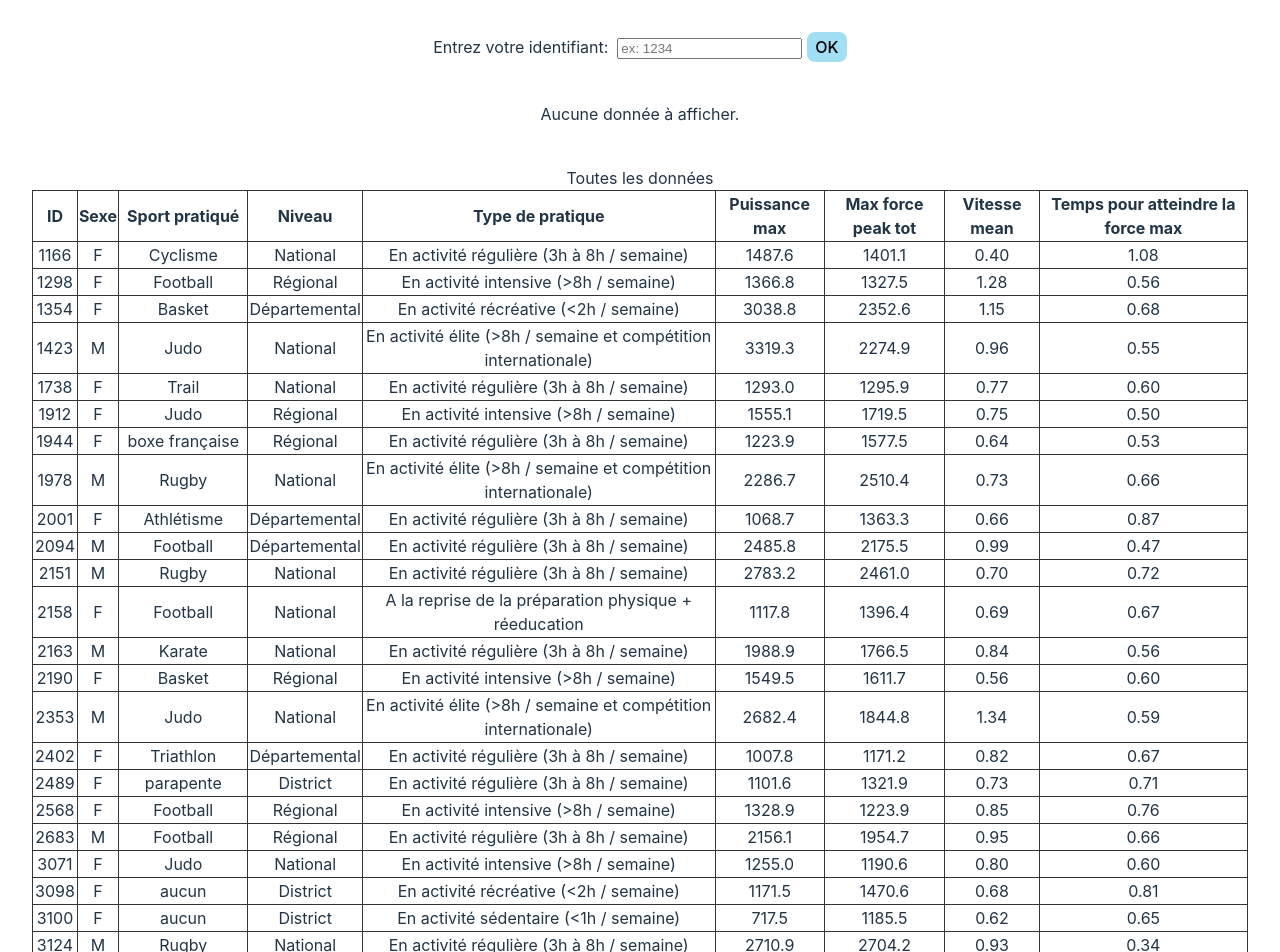
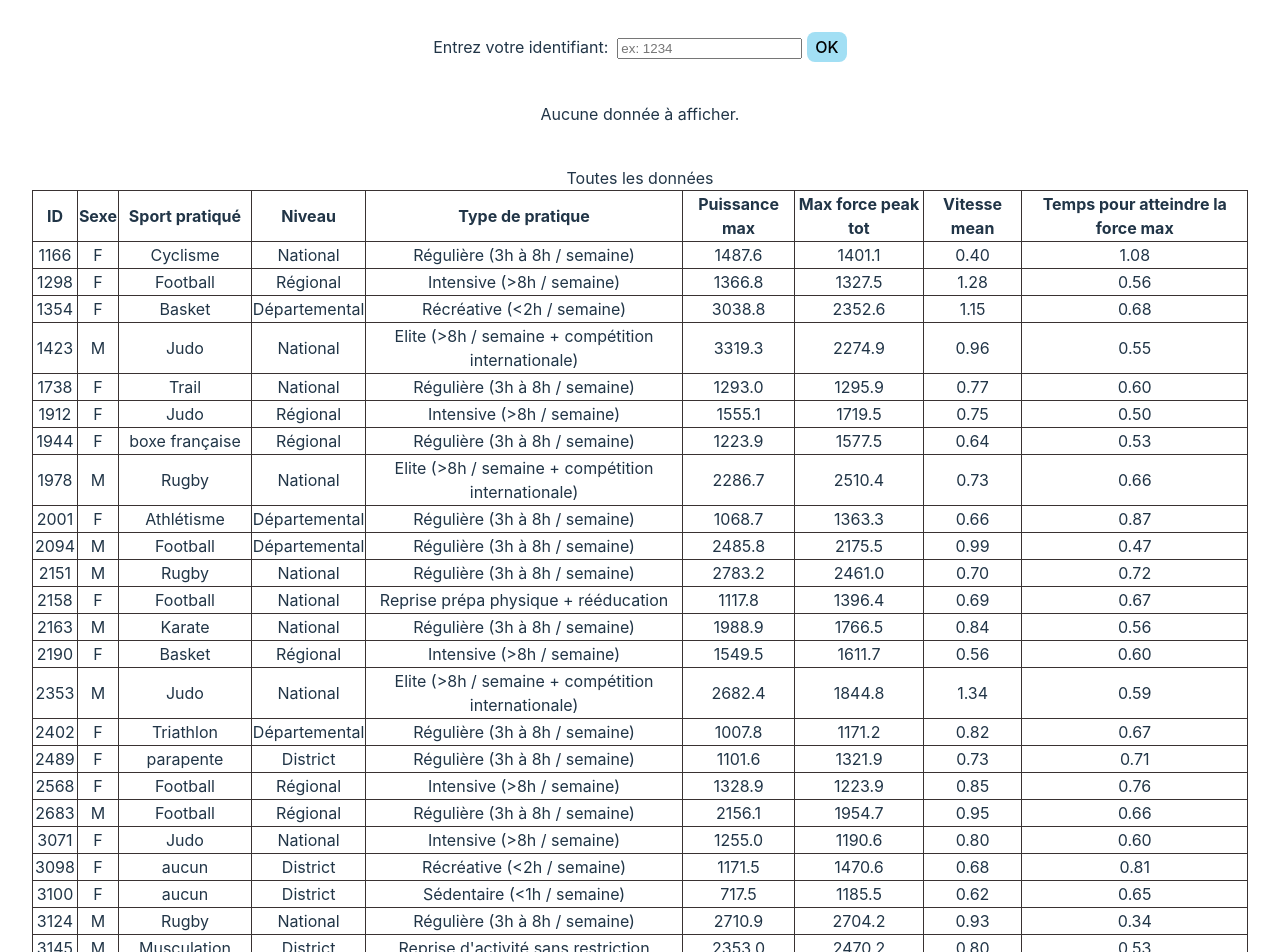
Before and after one commit to celiaribard/site-staps, a React (Vite) app in the folder site_staps/: page / in a window 1280 px wide. Shown: the top 952 px of the page. Built offline with nearby package versions, Linux system fonts and the light colour scheme.

Commit message:
correction tri valeurs numériques + type pratique

```diff
--- a/site_staps/src/TraitementDonnees.js
+++ b/site_staps/src/TraitementDonnees.js
@@ -12,6 +12,26 @@ const colonnesRenommees = {
     max_vitesse_mean: 'Vitesse mean',
     max_force_peak_tot: 'Max force peak tot'
 };
+
+const typesPratiqueRenommes = {
+    "A la reprise d'activité sportive sans restriction": "Reprise d'activité sans restriction",
+    "A la reprise de la préparation physique + réeducation": "Reprise prépa physique + rééducation",
+    "En activité intensive (>8h / semaine)": "Intensive (>8h / semaine)",
+    "En activité récréative (<2h / semaine)": "Récréative (<2h / semaine) ",
+    "En activité régulière (3h à 8h / semaine)": "Régulière (3h à 8h / semaine)",
+    "En activité sédentaire (<1h / semaine)": "Sédentaire (<1h / semaine)",
+    "En activité élite (>8h / semaine et compétition internationale)": "Elite (>8h / semaine + compétition internationale)"
+}
+
+const typesPratiqueTri = {
+    "A la reprise d'activité sportive sans restriction": 2,
+    "A la reprise de la préparation physique + réeducation": 1,
+    "En activité intensive (>8h / semaine)": 6,
+    "En activité récréative (<2h / semaine)": 4,
+    "En activité régulière (3h à 8h / semaine)": 5,
+    "En activité sédentaire (<1h / semaine)": 3,
+    "En activité élite (>8h / semaine et compétition internationale)": 7
+}
 
 // Les paramètres affichés dans le tableau sont modifiables ici
 const parametresAafficher = ['id', 'sexe', 'sport_pratiqué', 'niveau_sportif', 'type_pratique', 'max_puissance_max', 'max_force_peak_tot', 'max_vitesse_mean', 'max_temps_force_max'];
@@ -72,4 +92,4 @@ const getResumesDonneesSujets = (donneesPoussees) => {
     return resumesDonnneesSujets;
 }
 
-export { getResumeDonneesSujet, getDonneesSujet, getMax, getMoyenne, getListeId, getResumesDonneesSujets, colonnesRenommees, parametresAafficher }
+export { getResumeDonneesSujet, getDonneesSujet, getMax, getMoyenne, getListeId, getResumesDonneesSujets, colonnesRenommees, parametresAafficher, typesPratiqueRenommes, typesPratiqueTri }
--- a/site_staps/src/components/TableauDonnees.jsx
+++ b/site_staps/src/components/TableauDonnees.jsx
@@ -1,4 +1,4 @@
-import { getDonneesSujet, getResumesDonneesSujets, getResumeDonneesSujet, colonnesRenommees, getListeId, parametresAafficher } from "../TraitementDonnees";
+import { getDonneesSujet, typesPratiqueRenommes, typesPratiqueTri, getResumesDonneesSujets, getResumeDonneesSujet, colonnesRenommees, getListeId, parametresAafficher } from "../TraitementDonnees";
 import React, { useState } from "react"
 import donneesPoussees from '../../donnees_poussees.json'
 
@@ -7,9 +7,24 @@ function TableauDonnees() {
     const resumeDonneesSujets = getResumesDonneesSujets(donneesPoussees);
     // console.log('donnees a afficher', donneesSujet);
 
+    const comparerValeurs = (a, b) => {
+        if (typeof a === "number" && typeof b === "number") {
+            return a - b;
+        }
+
+        if (typeof a === "string" && typeof b === "string") {
+            return a.localeCompare(b);
+        }
+
+        // Autres types de valeurs (dates, objets, etc.)
+        // Ajoutez des conditions pour les comparer selon vos besoins
+
+        return 0; // Les valeurs sont considérées comme égales
+    };
+
     const [donneesTriees, setDonneesTriees] = useState(resumeDonneesSujets); // Remplacez "donnees" par votre tableau de données initial
     const [triColonne, setTriColonne] = useState(''); // Colonne de tri actuelle
-    const [triOrdre, setTriOrdre] = useState('asc'); // Ordre de tri actuel (ascendant ou descendant)
+    const [triOrdre, setTriOrdre] = useState('desc'); // Ordre de tri actuel (ascendant ou descendant)
 
     // Fonction de tri appelée lorsqu'on clique sur l'intitulé de la colonne
     const handleTriColonne = (colonne) => {
@@ -20,14 +35,33 @@ function TableauDonnees() {
         const nouvelOrdre = estMemeColonne && triOrdre === 'asc' ? 'desc' : 'asc';
 
         // Effectue le tri des données en fonction de la colonne et de l'ordre de tri
-        const donneesTrieesNouvelles = [...resumeDonneesSujets].sort((a, b) => {
-            if (a[colonne] < b[colonne]) return nouvelOrdre === 'asc' ? -1 : 1;
-            if (a[colonne] > b[colonne]) return nouvelOrdre === 'asc' ? 1 : -1;
+        const donneesTriees = [...resumeDonneesSujets].sort((a, b) => {
+            var a1 = a[colonne];
+            var b1 = b[colonne];
+
+            if (colonne === "type_pratique") {
+                a1 = typesPratiqueTri[a1];
+                b1 = typesPratiqueTri[b1];
+            }
+
+            if (!isNaN(a1) && !isNaN(b1)) {
+                a1 = parseFloat(a1);
+                b1 = parseFloat(b1);
+            }
+
+            if (a1 < b1) {
+                // console.log(a1, '<', b1);
+                return nouvelOrdre === 'desc' ? -1 : 1;
+            }
+            if (a1 > b1) {
+                // console.log(b1, '<', a1);
+                return nouvelOrdre === 'desc' ? 1 : -1;
+            }
             return 0;
         });
 
         // Met à jour les données triées, la colonne de tri et l'ordre de tri
-        setDonneesTriees(donneesTrieesNouvelles);
+        setDonneesTriees(donneesTriees);
         setTriColonne(colonne);
         setTriOrdre(nouvelOrdre);
 
@@ -52,7 +86,7 @@ function TableauDonnees() {
                         {parametresAafficher.map((parametre) => (
                             // { console.log(parametre) }
                             < td key={parametre} >
-                                {resumeDonneesSujet[parametre]}
+                                {parametre === 'type_pratique' ? typesPratiqueRenommes[resumeDonneesSujet[parametre]] : resumeDonneesSujet[parametre]}
                             </td>
                         ))}
                     </tr>
```
